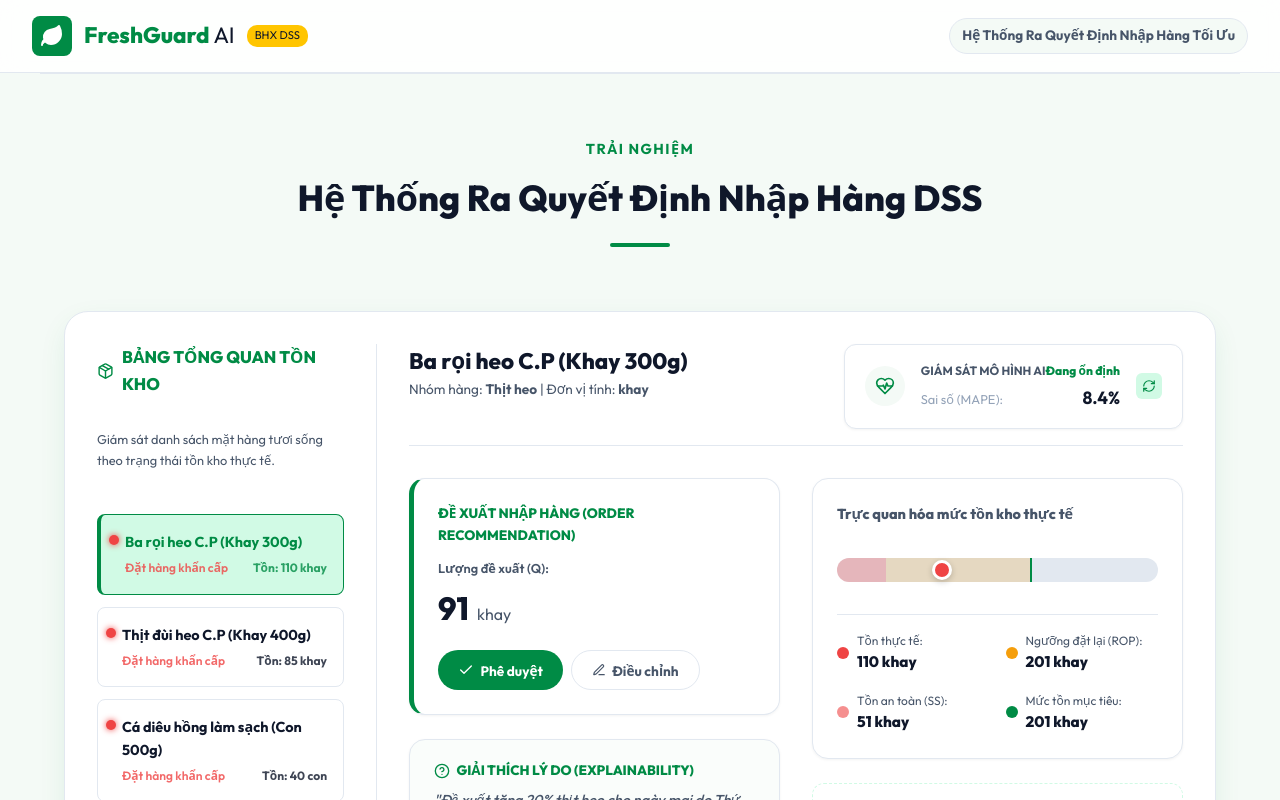
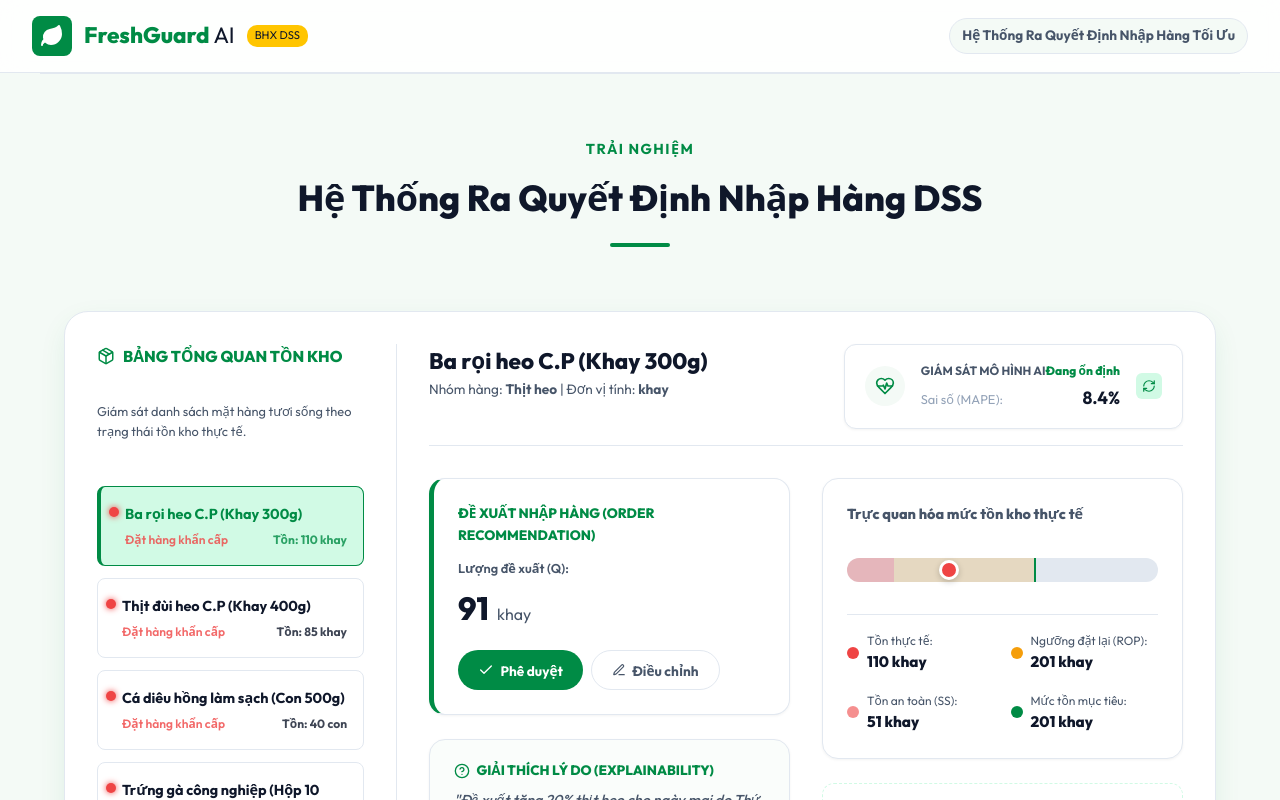
Before and after one commit to truongminhnhut-ncrew/FreshGuard-AI, a React (Vite) app in the folder frontend/: page / in a window 1280 px wide. Shown: the top 800 px of the page. Built offline with nearby package versions, Linux system fonts and the light colour scheme.

Commit message:
feat: format overview header and adjust sidebar width

```diff
--- a/frontend/src/components/DecisionDashboard.jsx
+++ b/frontend/src/components/DecisionDashboard.jsx
@@ -155,8 +155,8 @@ export default function DecisionDashboard() {
 
         {/* Khu vực 1 — Bảng tổng quan (Overview Panel) */}
         <div className="dashboard-sidebar">
-          <h3 style={{ fontSize: '1.05rem', fontWeight: 800, marginBottom: '0.5rem', display: 'flex', alignItems: 'center', gap: '0.5rem', color: 'var(--primary)' }}>
-            <Package size={18} /> BẢNG TỔNG QUAN TỒN KHO
+          <h3 style={{ fontSize: '0.98rem', fontWeight: 800, marginBottom: '0.5rem', display: 'flex', alignItems: 'center', gap: '0.5rem', color: 'var(--primary)', whiteSpace: 'nowrap' }}>
+            <Package size={18} style={{ flexShrink: 0 }} /> BẢNG TỔNG QUAN TỒN KHO
           </h3>
           <p style={{ fontSize: '0.8rem', color: 'var(--text-secondary)', marginBottom: '1.25rem' }}>
             Giám sát danh sách mặt hàng tươi sống theo trạng thái tồn kho thực tế.
--- a/frontend/src/index.css
+++ b/frontend/src/index.css
@@ -635,7 +635,7 @@ input[type="range"]::-webkit-slider-thumb:hover {
 /* Simulator 3: Dashboard & Optimizer */
 .dashboard-grid {
   display: grid;
-  grid-template-columns: 280px 1fr;
+  grid-template-columns: 300px 1fr;
   gap: 2rem;
   background: white;
   padding: 2rem;
```
